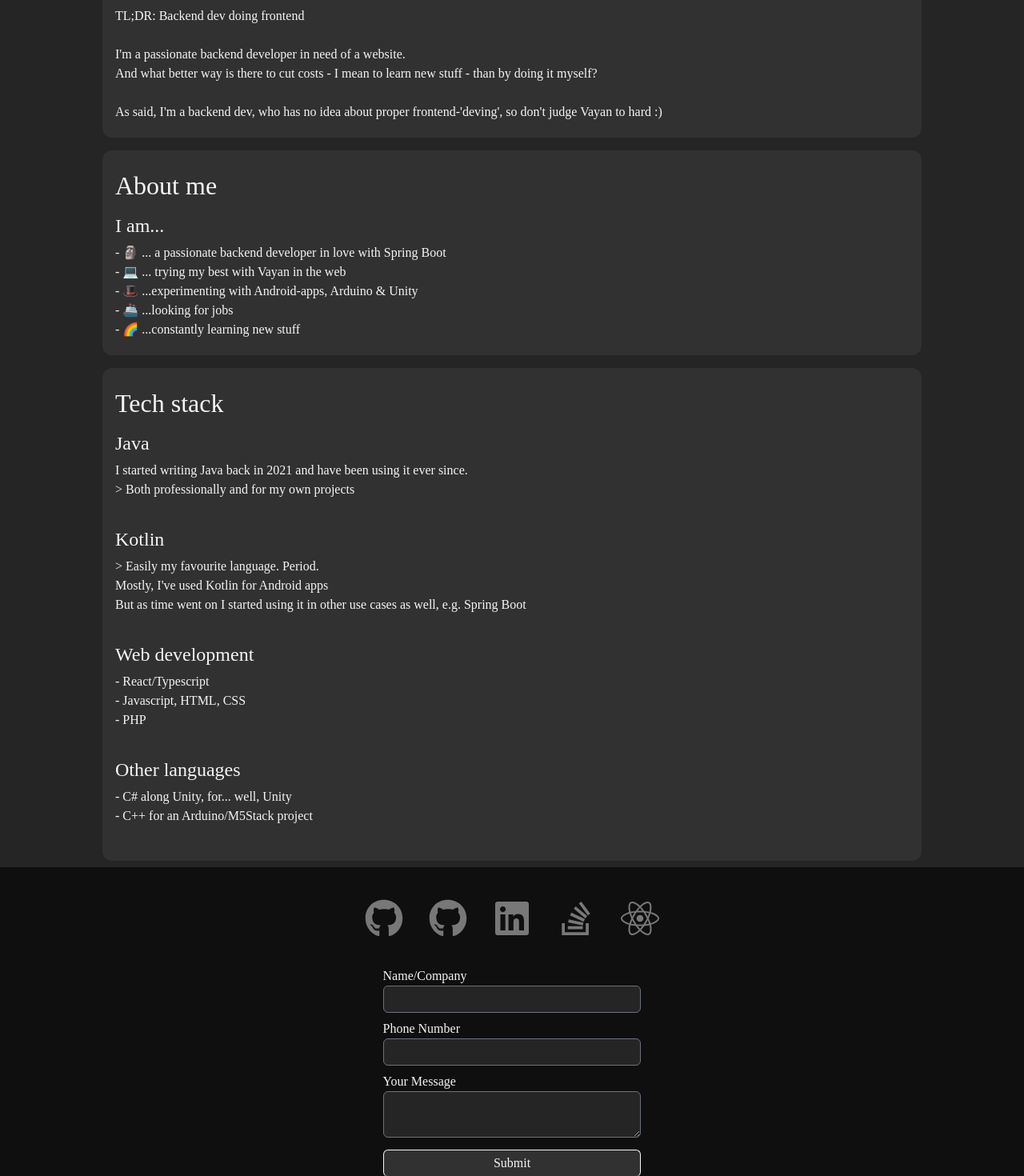
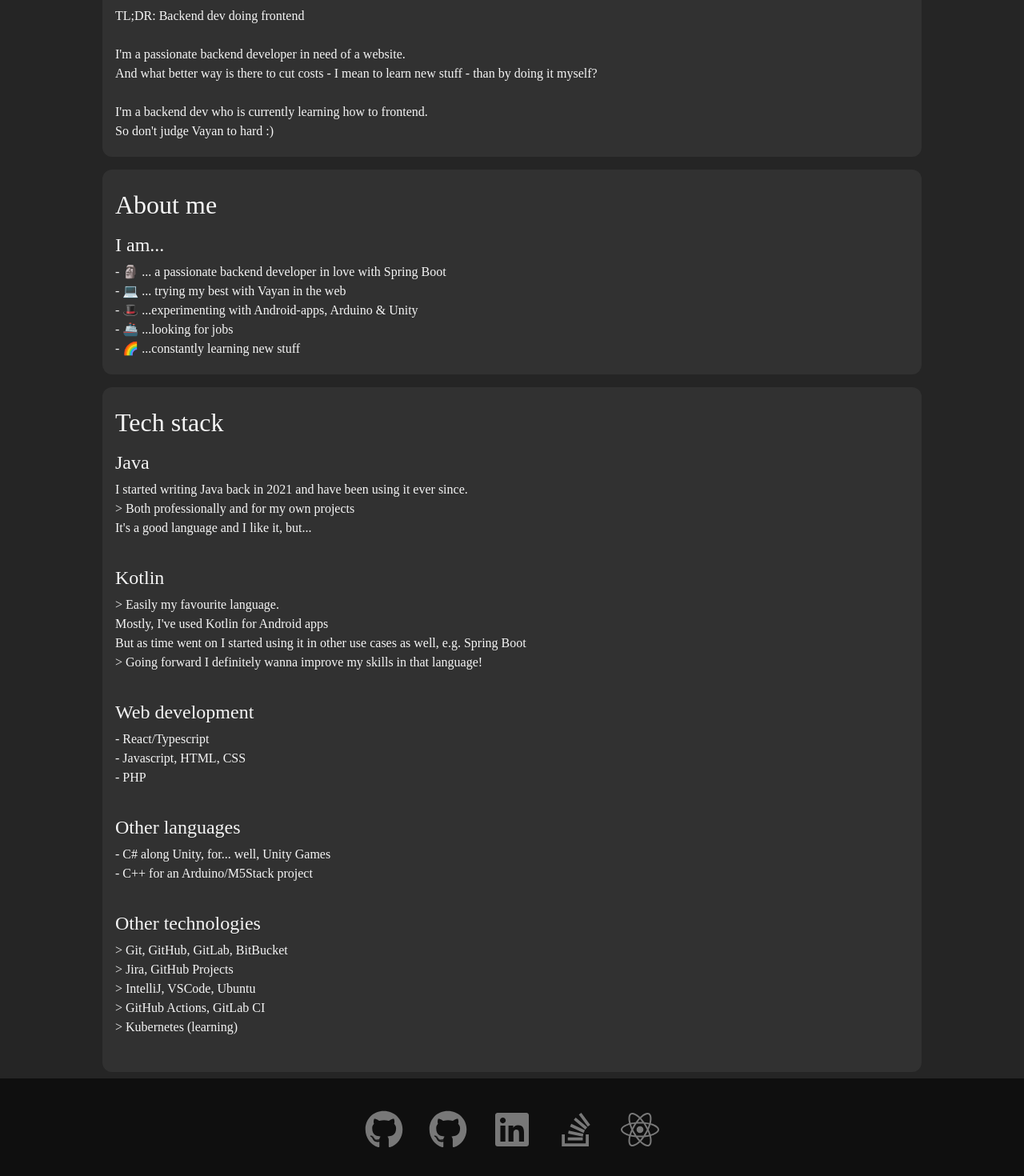
Before and after one commit to Z-100/vayan, a React (Create React App) app: page / in a window 1280 px wide. Shown: the part 300-1770 px from the top of the page at 80% size. Built offline with nearby package versions, Linux system fonts and the light colour scheme.

Commit message:
feature(update-projects-page): Texts

```diff
--- a/src/domain/mock-db/text-data.ts
+++ b/src/domain/mock-db/text-data.ts
@@ -18,7 +18,8 @@ export const aboutWebsiteTexts: TextSection[] = [
             'I\'m a passionate backend developer in need of a website.\n' +
             'And what better way is there to cut costs - I mean to learn new stuff - than by doing it myself?\n' +
             'br\n' +
-            'As said, I\'m a backend dev, who has no idea about proper frontend-\'deving\', so don\'t judge Vayan to hard :)',
+            'I\'m a backend dev who is currently learning how to frontend.\n' +
+            'So don\'t judge Vayan to hard :)',
     },
 ]
 
@@ -50,14 +51,16 @@ export const skillsTexts: TextSection[] = [
                 text:
                     'I started writing Java back in 2021 and have been using it ever since.\n' +
                     '> Both professionally and for my own projects\n' +
+                    'It\'s a good language and I like it, but...\n' +
                     'br\n',
             },
             {
                 title: 'Kotlin',
                 text:
-                    '> Easily my favourite language. Period.\n' +
+                    '> Easily my favourite language.\n' +
                     'Mostly, I\'ve used Kotlin for Android apps\n' +
                     'But as time went on I started using it in other use cases as well, e.g. Spring Boot\n' +
+                    '> Going forward I definitely wanna improve my skills in that language!\n' +
                     'br\n',
             },
             {
@@ -71,8 +74,18 @@ export const skillsTexts: TextSection[] = [
             {
                 title: 'Other languages',
                 text:
-                    '- C# along Unity, for... well, Unity\n' +
+                    '- C# along Unity, for... well, Unity Games\n' +
                     '- C++ for an Arduino/M5Stack project\n' +
+                    'br\n',
+            },
+            {
+                title: 'Other technologies',
+                text:
+                    '> Git, GitHub, GitLab, BitBucket\n' +
+                    '> Jira, GitHub Projects\n' +
+                    '> IntelliJ, VSCode, Ubuntu\n' +
+                    '> GitHub Actions, GitLab CI\n' +
+                    '> Kubernetes (learning)\n' +
                     'br\n',
             },
         ],
--- a/src/pages/projects/components/featured-projects/FeaturedProjectsContainer.tsx
+++ b/src/pages/projects/components/featured-projects/FeaturedProjectsContainer.tsx
@@ -5,6 +5,8 @@ import {featuredProjectsData} from "../../../../domain/mock-db/featured-projects
 export const FeaturedProjectsContainer = () => {
 
     return (
+        <>
+            <h2 className="mt-5 ml-5">Featured Projects</h2>
             <div className="flex flex-wrap justify-evenly py-6">
                     {featuredProjectsData.map((project, index) => (
                         <ProjectSection key={index}
@@ -15,5 +17,6 @@ export const FeaturedProjectsContainer = () => {
                                         image={project.img}/>
                     ))}
             </div>
+        </>
     )
 }
--- a/src/pages/projects/components/planned-projects/PlannedProjectsContainer.tsx
+++ b/src/pages/projects/components/planned-projects/PlannedProjectsContainer.tsx
@@ -5,6 +5,8 @@ import {plannedProjectsData} from "../../../../domain/mock-db/planned-projects-d
 export const PlannedProjectsContainer = () => {
 
     return (
+        <>
+            <h2 className="mt-5 ml-5">Planned Projects</h2>
             <div className="flex flex-wrap justify-evenly py-6">
                 {plannedProjectsData.map((project, index) => (
                     <ProjectSection key={index}
@@ -15,5 +17,6 @@ export const PlannedProjectsContainer = () => {
                                     image={project.img}/>
                 ))}
             </div>
+        </>
     )
 }
```
Lines whose indentation alone changed are shown as unchanged.
